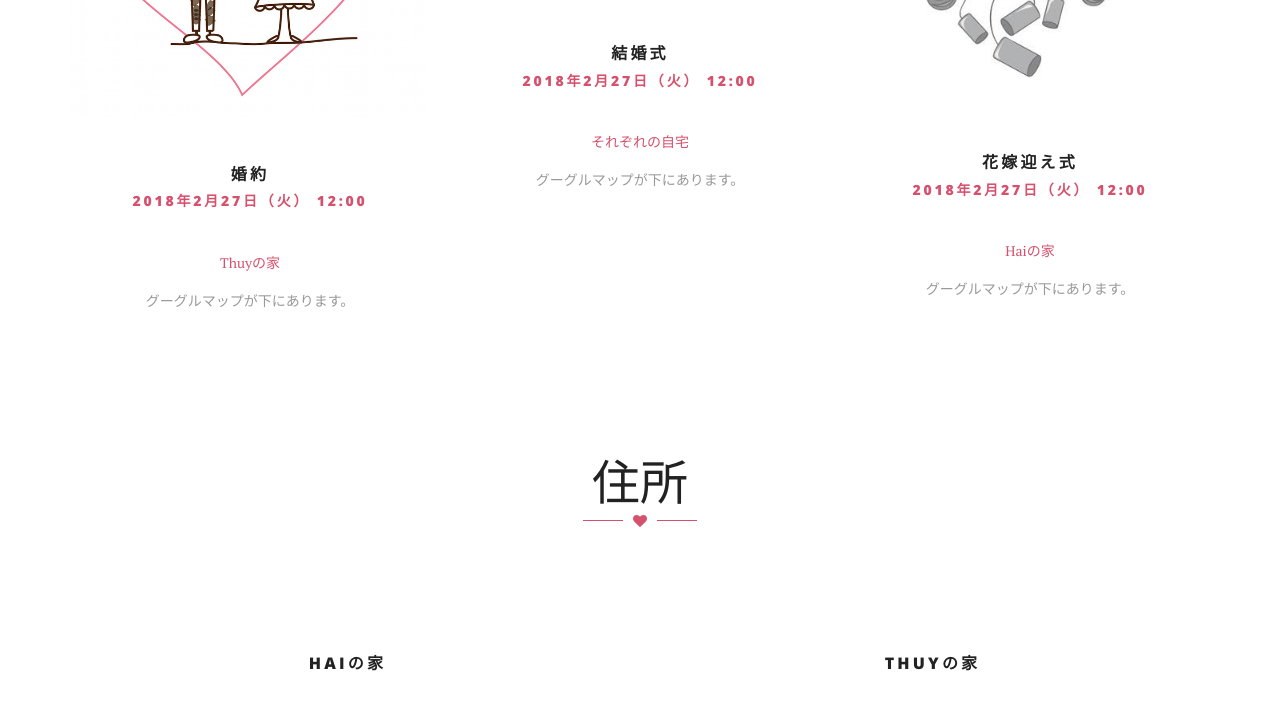
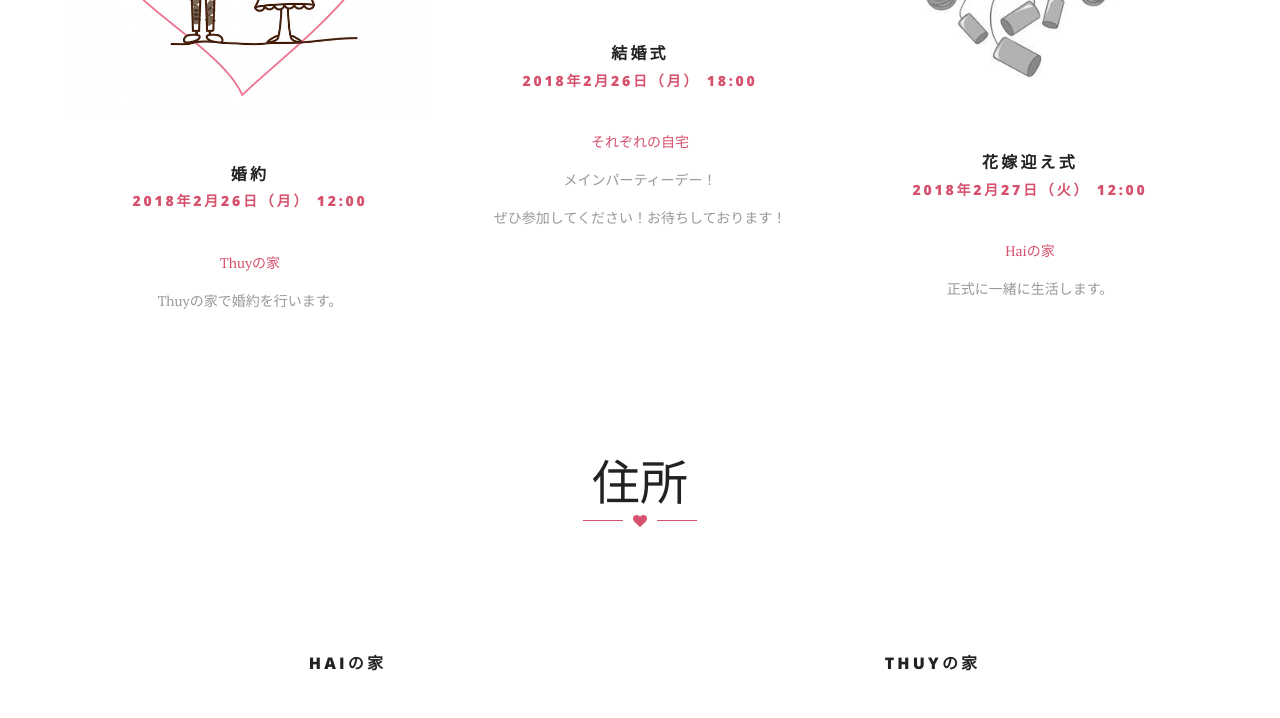
Before and after one commit to dominhhai/wedding, a plain HTML site: page ja.html in a window 1280 px wide. Shown: the part 2297-3015 px from the top of the page. Drawn offline with nearby package versions, Linux system fonts and the light colour scheme; some packages are replaced by stand-ins of ours; a web font is replaced by a local one.

Commit message:
update events

```diff
--- a/ja.html
+++ b/ja.html
@@ -324,18 +324,19 @@
           <div class="blog-short">
             <img src="images/engagement.jpg" class="img-responsive" alt="" />
             <h5>婚約</h5>
-            <h6>2018年2月27日（火） 12:00</h6>
+            <h6>2018年2月26日（月） 12:00</h6>
             <p><a href="#map-thuy">Thuyの家</a></p>
-            <p>グーグルマップが下にあります。</p>
+            <p>Thuyの家で婚約を行います。</p>
           </div>
         </div>
         <div class="col-sm-4">
           <div class="blog-short">
             <img src="images/wedding.jpg" class="img-responsive" alt="" />
             <h5>結婚式</h5>
-            <h6>2018年2月27日（火） 12:00</h6>
+            <h6>2018年2月26日（月） 18:00</h6>
             <p><a href="#location">それぞれの自宅</a></p>
-            <p>グーグルマップが下にあります。</p>
+            <p>メインパーティーデー！</p>
+            <p>ぜひ参加してください！お待ちしております！</p>
           </div>
         </div>
         <div class="col-sm-4">
@@ -344,7 +345,7 @@
             <h5>花嫁迎え式</h5>
             <h6>2018年2月27日（火） 12:00</h6>
             <p><a href="#map-hai">Haiの家</a></p>
-            <p>グーグルマップが下にあります。</p>
+            <p>正式に一緒に生活します。</p>
           </div>
         </div>
       </div>
```
Also changed, not shown: index.html (+1 -1 lines), vi.html (+5 -5 lines).
